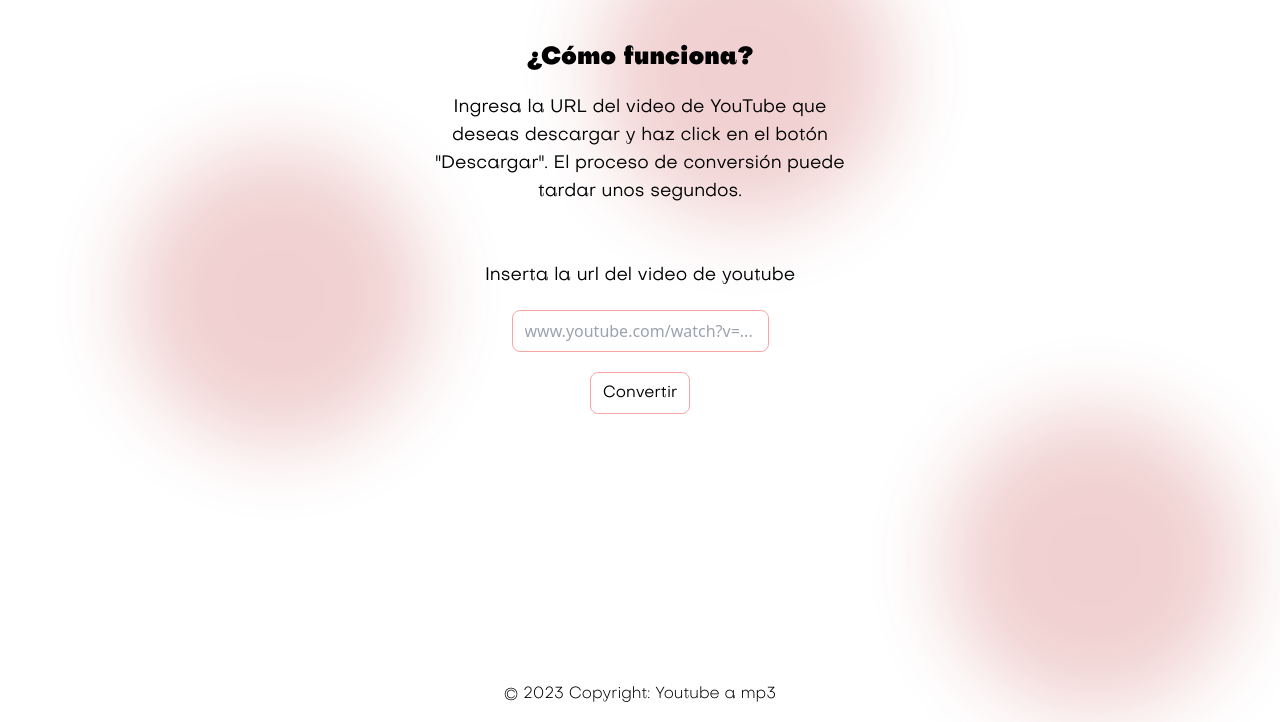
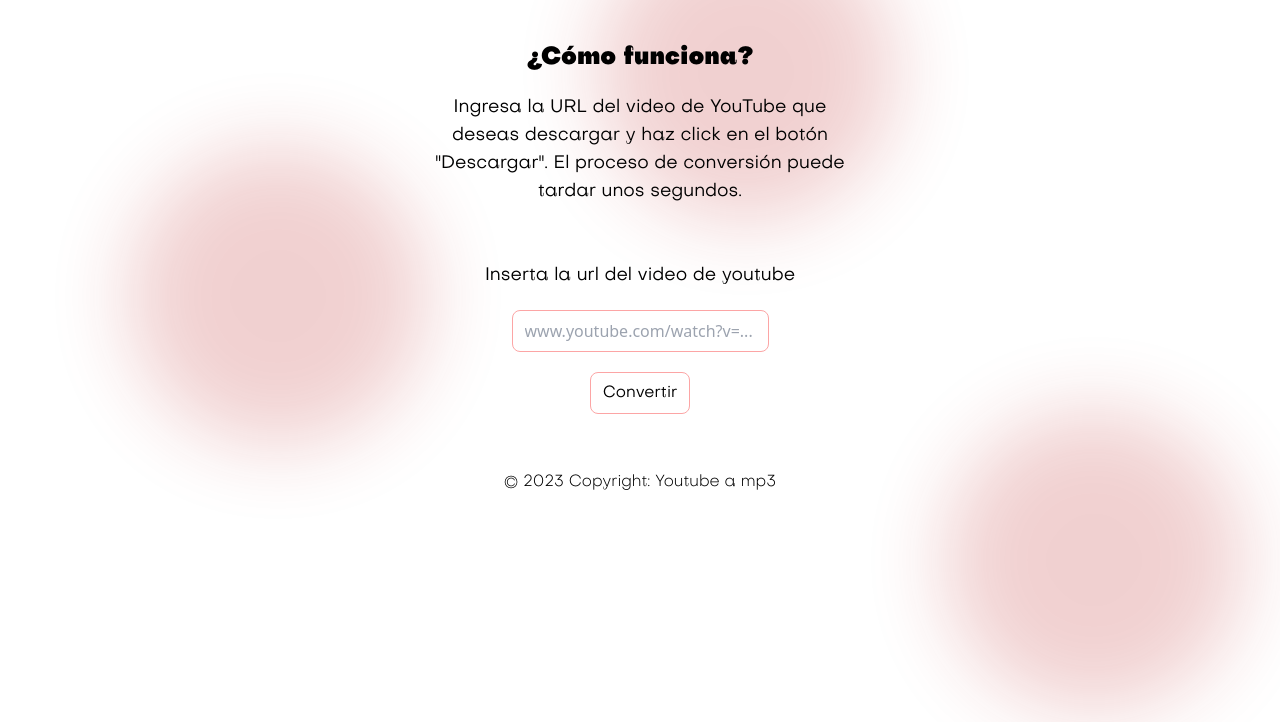
Before and after one commit to maoudev/ytamp3-backend, an Astro site in the folder front/: page / in a window 1280 px wide. Shown: the part 78-800 px from the top of the page. Built offline with nearby package versions, Linux system fonts and the light colour scheme; Astro itself is replaced by a stand-in of ours.

Commit message:
error de estilos

```diff
--- a/front/src/components/Footer.astro
+++ b/front/src/components/Footer.astro
@@ -3,7 +3,7 @@
 ---
 
 <footer
-  class="bg-transparent absolute bottom-0 footer w-full text-center mt-10 lg:text-left"
+  class="bg-transparent relative bottom-0 footer w-full text-center mt-10 lg:text-left"
 >
   <div class="p-4 text-center text-black dark:text-white">
     © 2023 Copyright:
--- a/front/src/components/react/Form.tsx
+++ b/front/src/components/react/Form.tsx
@@ -43,9 +43,10 @@
   };
 
   return (
-    <div>
+    <div className="">
       <form
-        className="flex flex-col items-center mt-4 space-y-5"
+        className="flex flex-col items-center mt-4
+         space-y-5"
         onSubmit={handleSubmit}
       >
         <label className="dark:text-white text-lg lg:text-md" htmlFor="url">
--- a/front/src/layouts/Layout.astro
+++ b/front/src/layouts/Layout.astro
@@ -44,6 +44,12 @@
     <Footer />
 
     <style is:global>
+      * {
+        margin: 0;
+        padding: 0;
+        box-sizing: border-box;
+      }
+
       @font-face {
         font-family: "Subjectivity-Black";
         src: url("/fonts/Subjectivity-Black.woff2") format("woff2");
```
